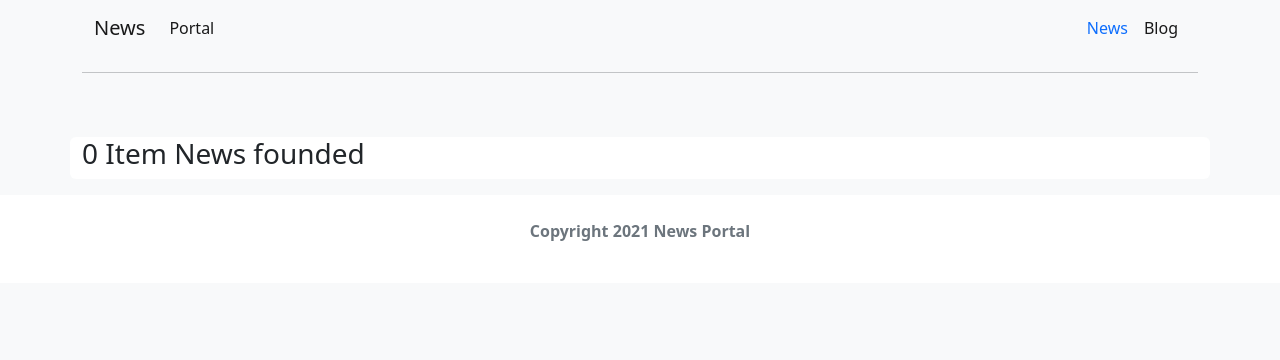
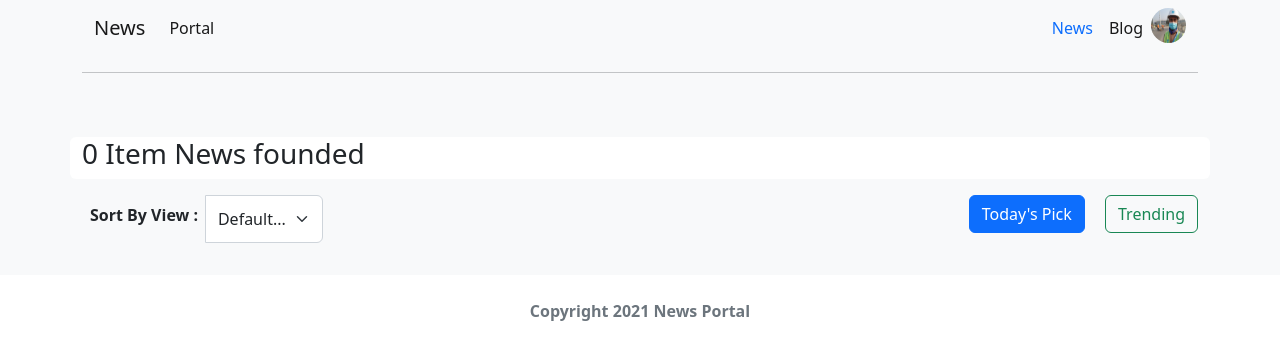
Before and after one commit to mnalambd09/news-portal, a plain HTML site: page index.html in a window 1280 px wide. Drawn offline with nearby package versions, Linux system fonts and the light colour scheme; no server answers.

Commit message:
button section added

```diff
--- a/index.html
+++ b/index.html
@@ -37,6 +37,9 @@
                           <a class="nav-link active" aria-current="page" href="#">Blog</a>
                         </li>
                         <li class="nav-item">
+                          <img src="noor.jpg" class="autImg rounded-circle" alt="...">
+                        </li>
+                        <li class="nav-item">
                           <img src="" alt="">
                         </li>
                     </ul>
@@ -57,6 +60,25 @@
                     <h3 id="categoriItem">0 Item News founded</h3>
                   </div>
                 </div>
+            </section>
+            <section>
+              <div class=" py-3 d-flex justify-content-between">
+                <div>
+                  <div class="input-group">
+                    <div><p class="fw-bold pt-2 mx-2">Sort By View : </p></div>
+                    <select class="form-select fw-lighter" id="inputGroupSelect03" aria-label="Example select with button addon">
+                      <option selected>Default...</option>
+                      <option value="1">One</option>
+                      <option value="2">Two</option>
+                      <option value="3">Three</option>
+                    </select>
+                  </div>
+                </div>
+                <div class="">
+                  <button class="btn mx-3 btn-primary">Today's Pick</button>
+                  <button class="btn btn-outline-success">Trending</button>
+                </div>
+              </div>
             </section>
             <!-- news section start -->
             <section>
--- a/js/app.js
+++ b/js/app.js
@@ -41,7 +41,7 @@ const displayNewsDetails = (data) => {
     </div>
     <div class="col-md-9">
       <div class="card-body">
-          <h5 class="card-title">${data.title}</h5>
+          <h5 class="card-title fw-bold fs-3">${data.title}</h5>
           <p class="card-text">${data.details.slice(0,300)}</p>
           <p class="card-text">${data.details.slice(0,200)}....</p>
         </div>
@@ -66,7 +66,7 @@ const displayNewsDetails = (data) => {
 
     const newsLength = newsDis.children.length;
     const newsQuantity = document.getElementById('categoriItem');
-    newsQuantity.innerText = newsLength + ' ' + 'Item News founded';
+    newsQuantity.innerText = newsLength + ' ' + 'Items News founded';
     console.log(newsLength);
 }
 
```
Also changed, not shown: noor.jpg (added).
